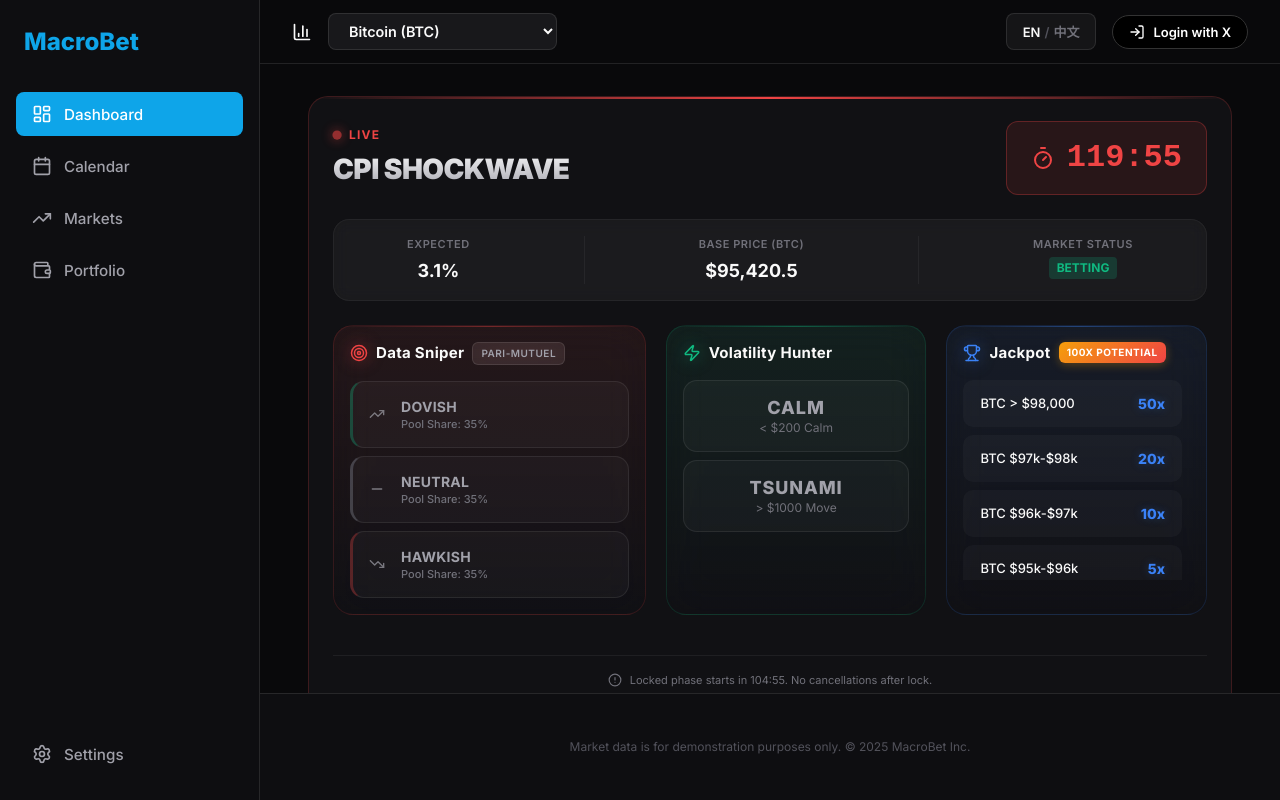
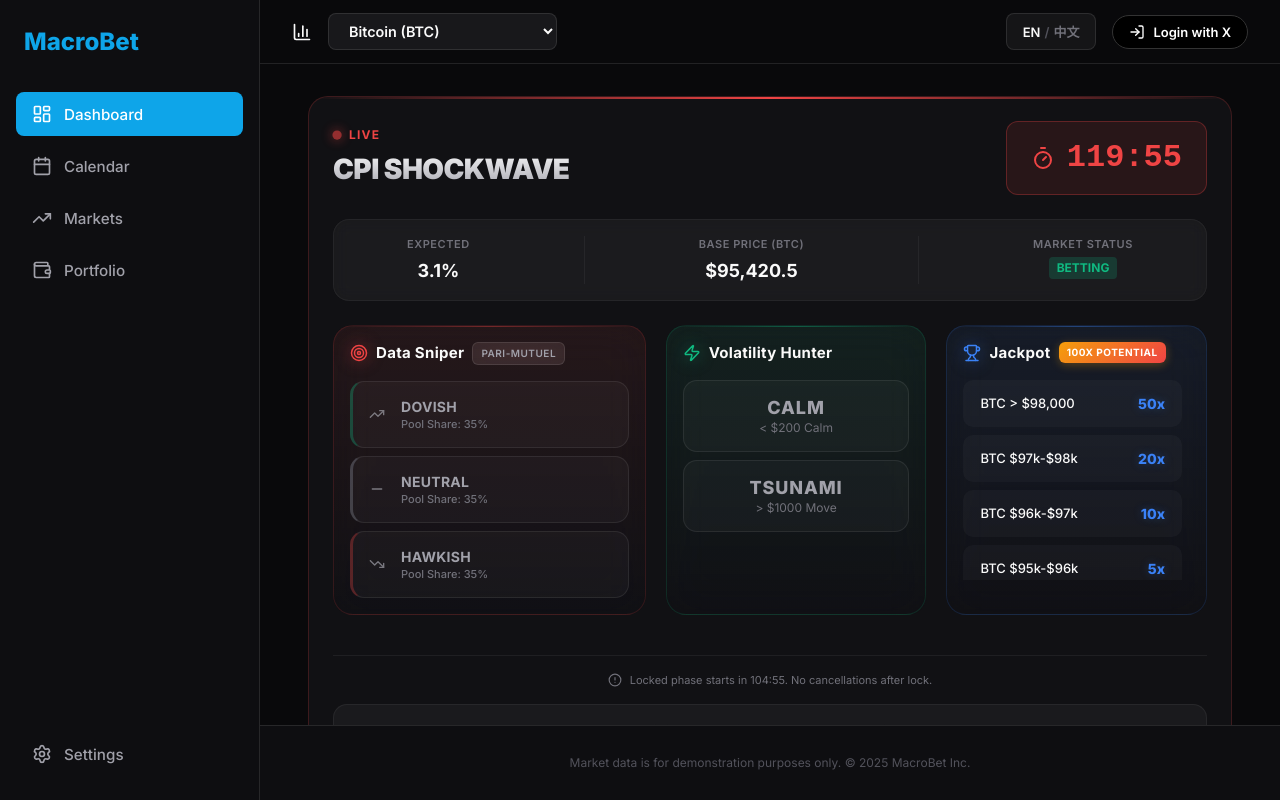
Before and after one commit to lbq110/MacroBet, a React (Vite) app in the folder frontend/: page / in a window 1280 px wide. Built offline with nearby package versions, Linux system fonts and the light colour scheme.

Commit message:
Reduce footer height

```diff
--- a/frontend/src/App.css
+++ b/frontend/src/App.css
@@ -193,7 +193,7 @@
 }
 
 .footer {
-  padding: var(--space-8);
+  padding: var(--space-4) var(--space-6);
   text-align: center;
   color: var(--text-muted);
   font-size: 0.75rem;
```
